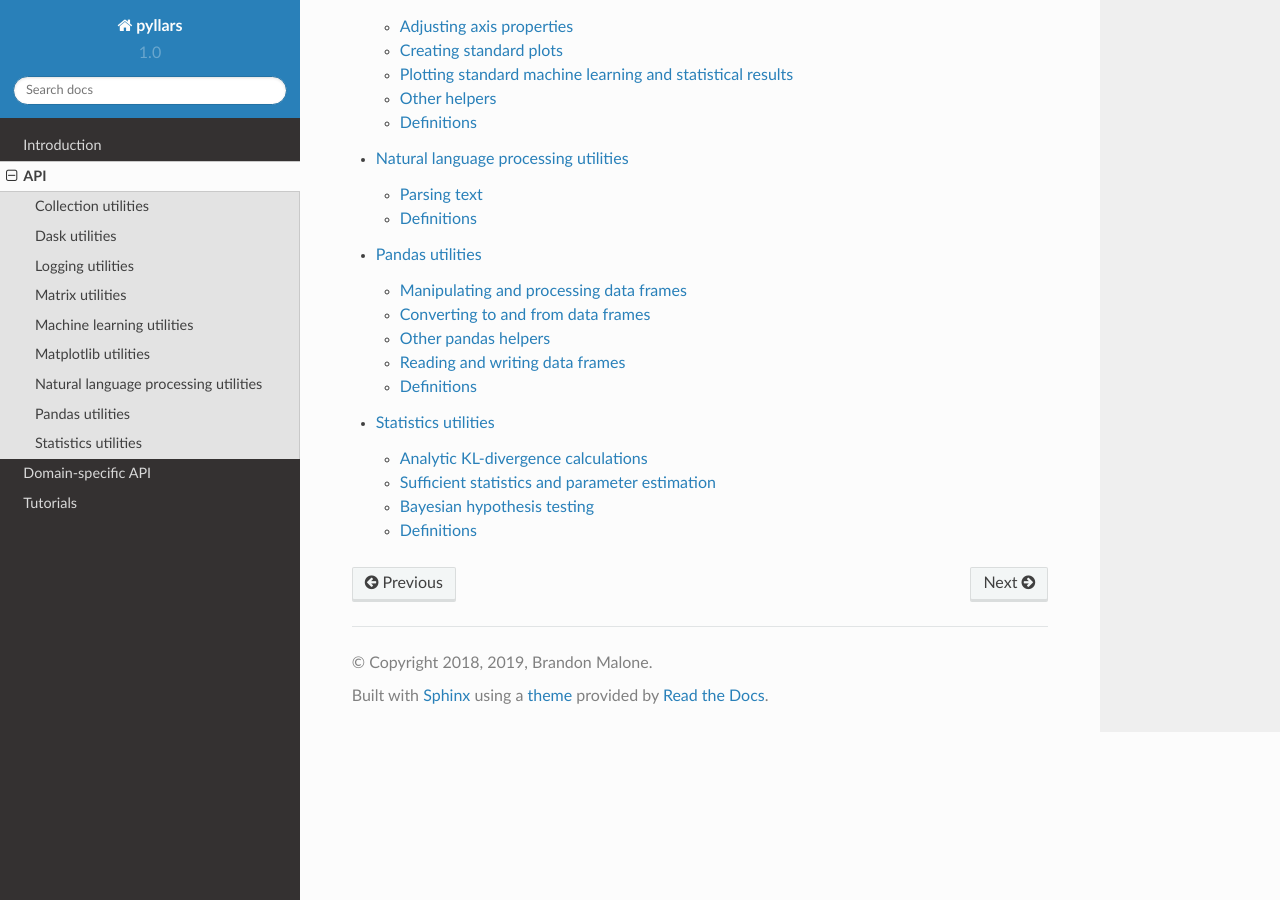
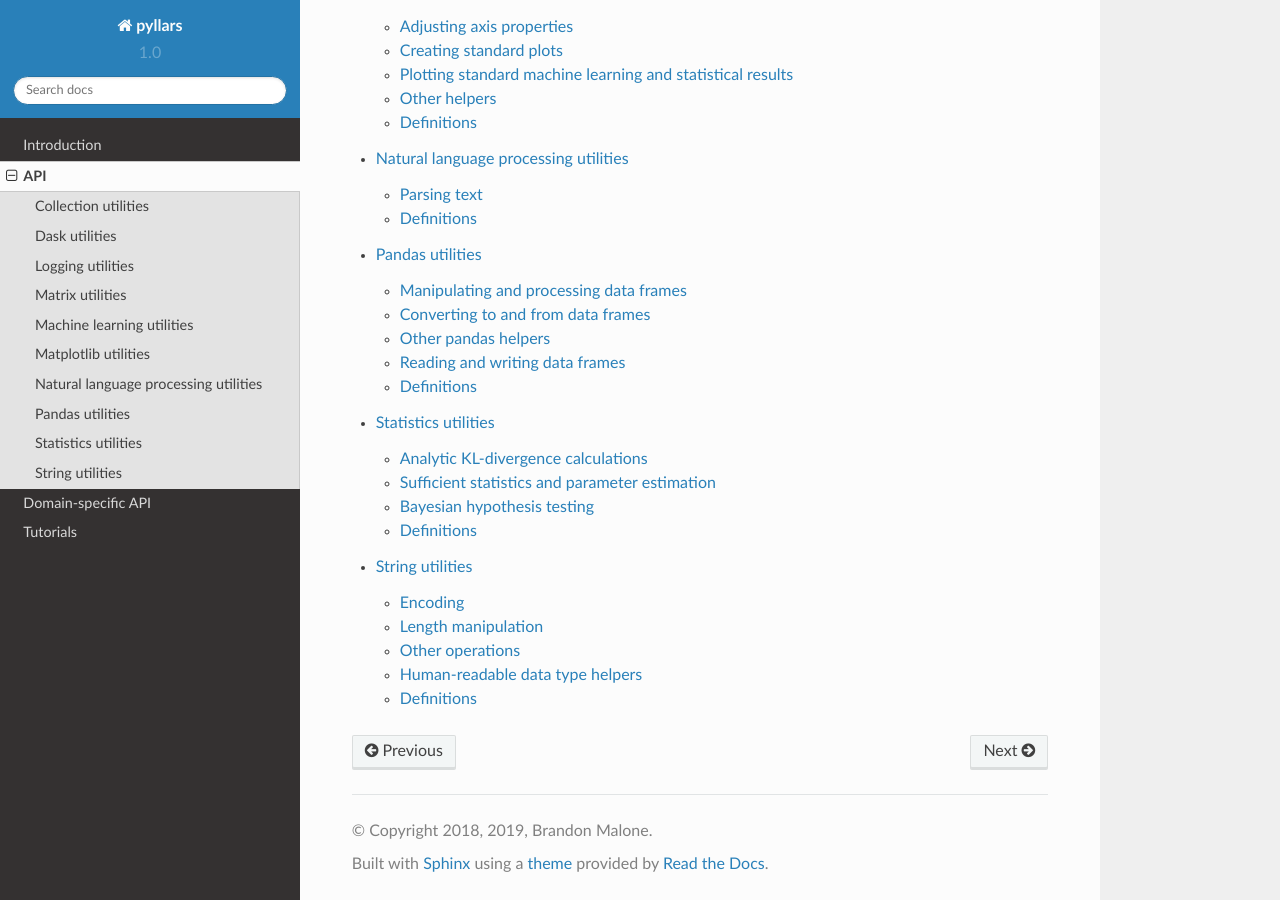
Before and after one commit to bmmalone/pyllars, a Sphinx documentation site: the page built from docs/source/api.rst, in a window 1280 px wide and 900 px high, scrolled down 973 px. Built offline with Sphinx 7.4.7 and the Read the Docs theme 2.0.0, drawn with Linux system fonts in a browser that asks for light colours.

Commit message:
DOC string_utils

```diff
--- a/docs/source/api.rst
+++ b/docs/source/api.rst
@@ -16,3 +16,4 @@ This is the API for the pyllars library. These utilities are generally useful ac
    nlp_utils
    pandas_utils
    stats_utils
+   string_utils
--- /dev/null
+++ b/docs/source/string_utils.rst
@@ -0,0 +1,44 @@
+String utilities
+*********************
+
+.. automodule:: pyllars.string_utils
+    :noindex:
+
+.. currentmodule:: pyllars.string_utils
+
+Encoding
+--------------
+
+.. autosummary::
+    encode_sequence
+    encode_all_sequences
+
+Length manipulation
+--------------------
+
+.. autosummary::
+    pad_sequence
+    pad_trim_sequences
+    trim_sequence
+
+Other operations
+--------------------
+
+.. autosummary::
+    simple_fill
+    split
+
+Human-readable data type helpers
+-------------------------------------
+
+.. autosummary::
+    bytes2human
+    human2bytes
+    try_parse_float
+    try_parse_int
+    str2bool
+
+Definitions
+-------------
+.. automodule:: pyllars.string_utils
+    :members:
```
